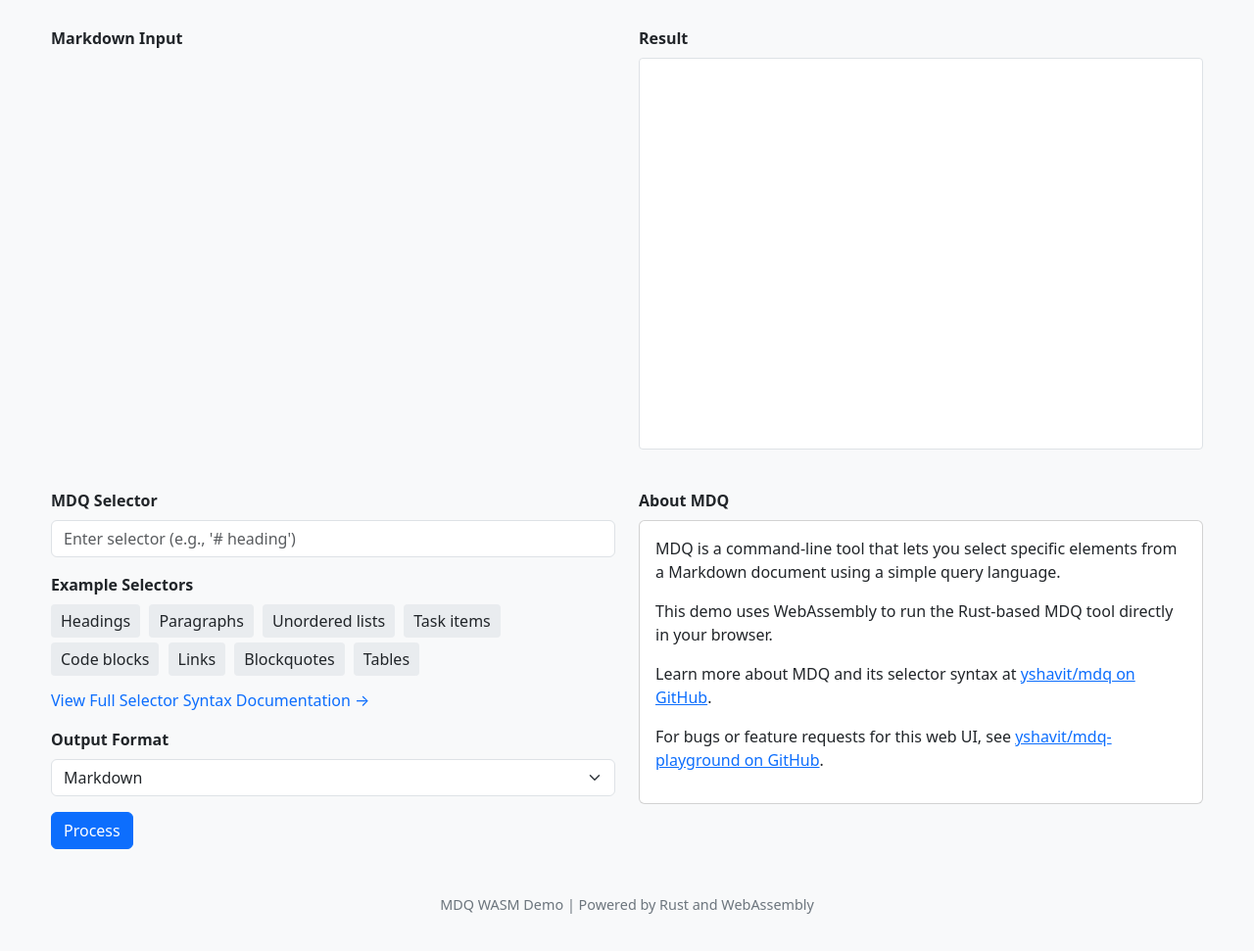
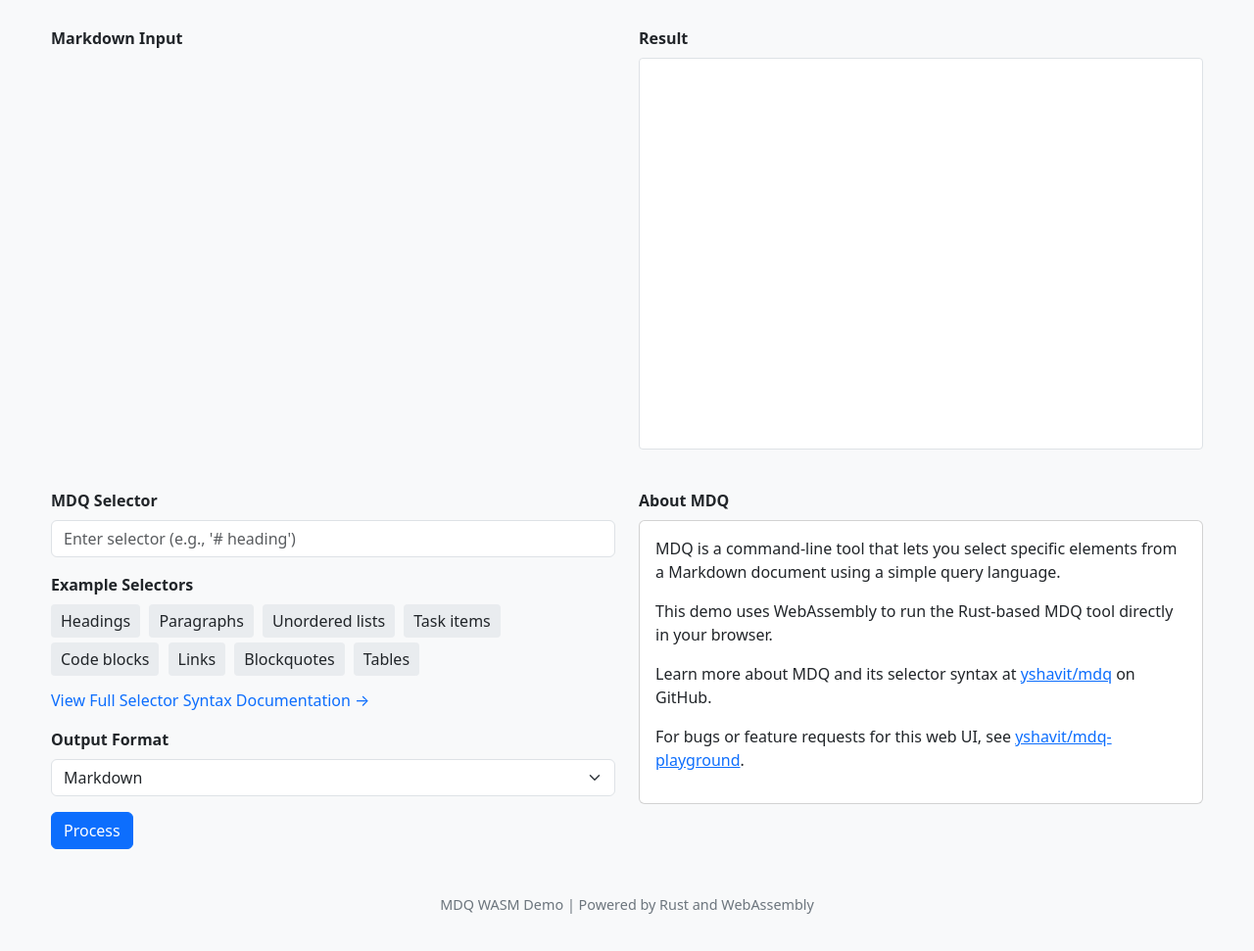
Before and after one commit to yshavit/mdq-playground, a plain HTML site: page gh-pages-content/index.html in a window 1280 px wide. Shown: the part 109-1080 px from the top of the page at 98% size. Drawn offline with nearby package versions, Linux system fonts and the light colour scheme; a script that the page names is missing.

Commit message:
Update index.html
fix links to project pages

```diff
--- a/gh-pages-content/index.html
+++ b/gh-pages-content/index.html
@@ -123,8 +123,8 @@
                         <div class="card-body">
                             <p>MDQ is a command-line tool that lets you select specific elements from a Markdown document using a simple query language.</p>
                             <p>This demo uses WebAssembly to run the Rust-based MDQ tool directly in your browser.</p>
-                            <p>Learn more about MDQ and its selector syntax at <a href="https://github.com/yshavit/mdq" target="_blank">yshavit/mdq on GitHub</a>.</p>
-                            <p>For bugs or feature requests for this web UI, see <a href=https://github.com/yshavit/mdq-playground/issues" target="_blank">yshavit/mdq-playground on GitHub</a>.</p>
+                            <p>Learn more about MDQ and its selector syntax at <a href="https://github.com/yshavit/mdq" target="_blank">yshavit/mdq</a> on GitHub.</p>
+                            <p>For bugs or feature requests for this web UI, see <a href="https://github.com/yshavit/mdq-playground/issues" target="_blank">yshavit/mdq-playground</a>.</p>
                         </div>
                     </div>
                 </div>
```
